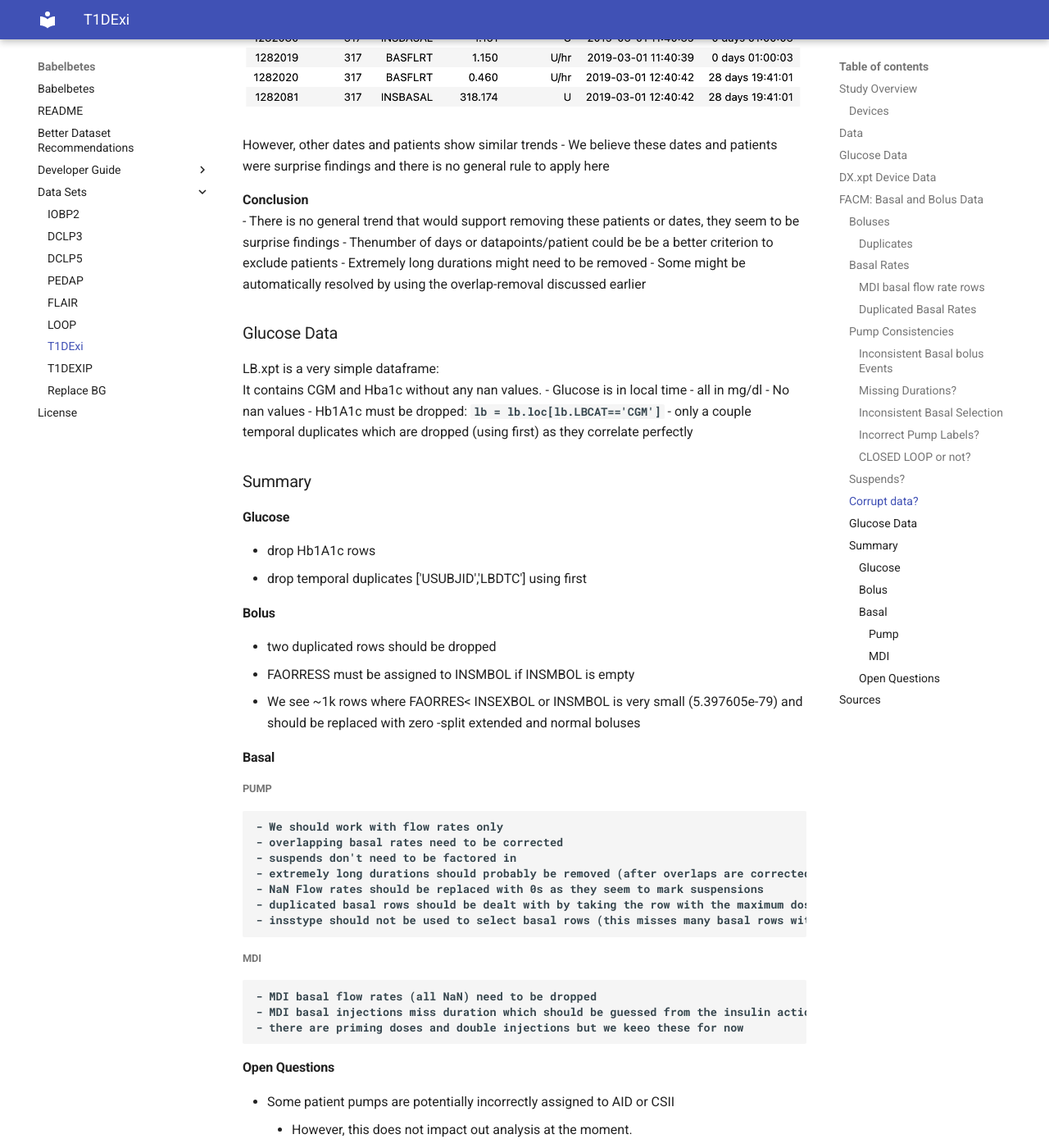
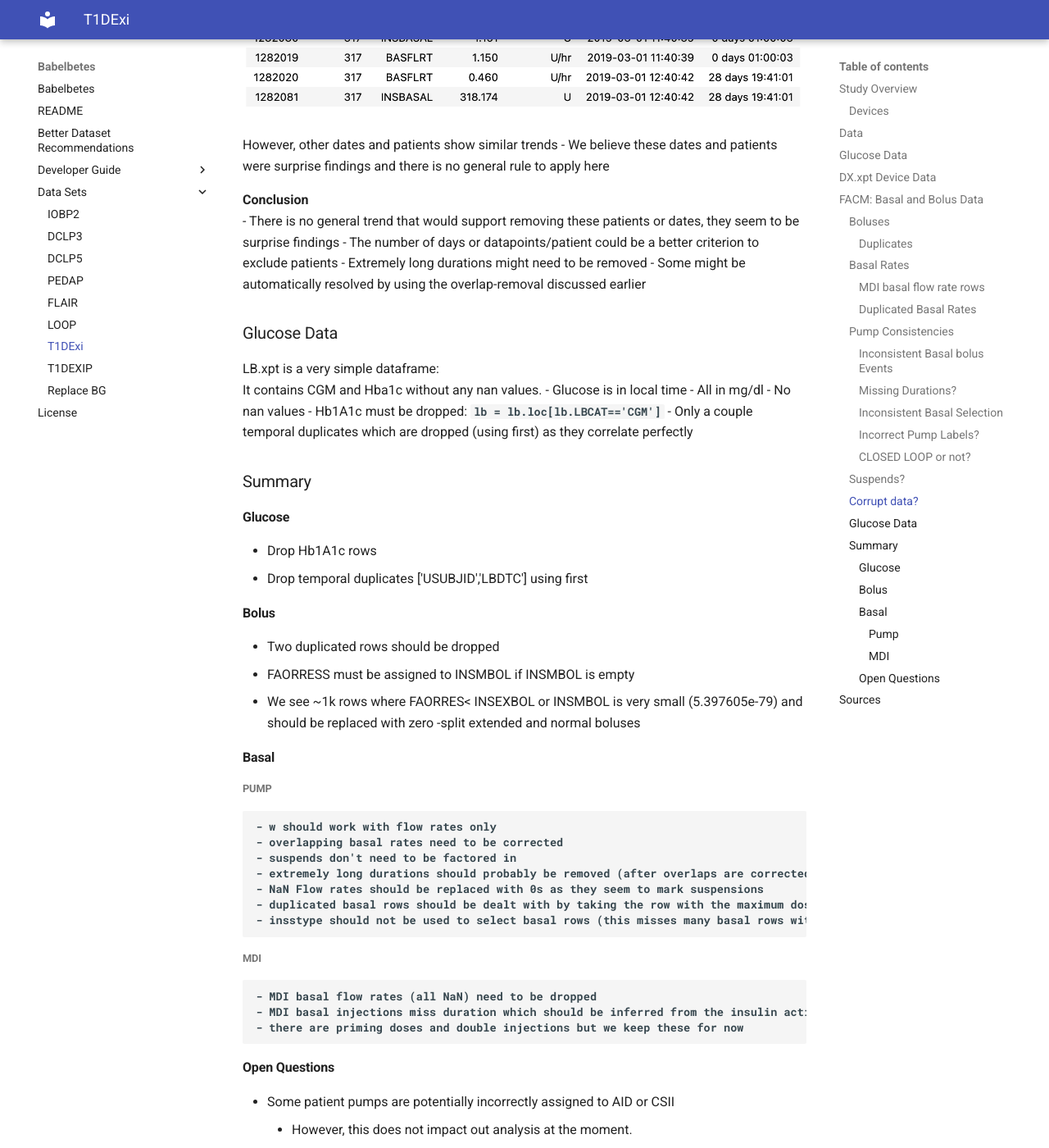
Before and after one commit to nudgebg/egvinsulin, an MkDocs documentation site: the page built from docs/data_sets/T1DEXI.md, in a window 1280 px wide and 1400 px high, scrolled down 12479 px. Shown: the whole window at 82% size. Built offline with MkDocs 1.6.1 and Material for MkDocs 9.7.7, drawn with Linux system fonts in a browser that asks for light colours; some of the changed text lies outside the part shown.

Commit message:
Update T1DEXI.md

```diff
--- a/docs/data_sets/T1DEXI.md
+++ b/docs/data_sets/T1DEXI.md
@@ -87,7 +87,7 @@
 - Hoever, often only FAORRES contains a value and the other columns are empty!
     - It appears as if these boluses were not properly classified.
     - This is true for at least 26% of the boluses
-    - of these, almost all are normal boluses (based on instype, Durations are therefore always NaN)
+    - Of these, almost all are normal boluses (based on instype, Durations are therefore always NaN)
     - 2 Exceptions: 2 "square" part and 46 "combination"" boluses. We treat all of them as Normal because we don't have a duration.
 
 #### Duplicates
@@ -286,7 +286,7 @@
 
 **Conclusion**
  - There is no general trend that would support removing these patients or dates, they seem to be surprise findings
- - Thenumber of days or datapoints/patient could be be a better criterion to exclude patients
+ - The number of days or datapoints/patient could be a better criterion to exclude patients
  - Extremely long durations might need to be removed
  - Some might be automatically resolved by using the overlap-removal discussed earlier
 
@@ -294,25 +294,25 @@
 LB.xpt is a very simple dataframe:
 It contains CGM and Hba1c without any nan values.
 - Glucose is in local time
-- all in mg/dl
+- All in mg/dl
 - No nan values
 - Hb1A1c must be dropped: `lb = lb.loc[lb.LBCAT=='CGM']`
-- only a couple temporal duplicates which are dropped (using first) as they correlate perfectly
+- Only a couple temporal duplicates which are dropped (using first) as they correlate perfectly
 
 ### Summary
 #### Glucose
-- drop Hb1A1c rows
-- drop temporal duplicates ['USUBJID','LBDTC'] using first
+- Drop Hb1A1c rows
+- Drop temporal duplicates ['USUBJID','LBDTC'] using first
 
 #### Bolus
-- two duplicated rows should be dropped
+- Two duplicated rows should be dropped
 - FAORRESS must be assigned to INSMBOL if  INSMBOL is empty
 - We see ~1k rows where FAORRES< INSEXBOL or INSMBOL is very small (5.397605e-79) and should be replaced with zero
 -split extended and normal boluses
 
 #### Basal
 ##### Pump
-    - We should work with flow rates only
+    - w should work with flow rates only
     - overlapping basal rates need to be corrected
     - suspends don't need to be factored in
     - extremely long durations should probably be removed (after overlaps are corrected)
@@ -322,8 +322,8 @@
 
 ##### MDI
     - MDI basal flow rates (all NaN) need to be dropped
-    - MDI basal injections miss duration which should be guessed from the insulin action profile (if available or by taking the time until the next injection). Alternatively, we could use the median duration as an estimate for the acting time. Or check if there is a table with basal insulin type information.
-    - there are priming doses and double injections but we keeo these for now
+    - MDI basal injections miss duration which should be inferred from the insulin action profile (if available or by taking the time until the next injection). Alternatively, we could use the median duration as an estimate for the acting time. Or check if there is a table with basal insulin type information.
+    - there are priming doses and double injections but we keep these for now
 
 #### Open Questions
  - Some patient pumps are potentially incorrectly assigned to AID or CSII
```
Also changed, not shown: other parts of docs/data_sets/T1DEXI.md (+14 -14 lines).
